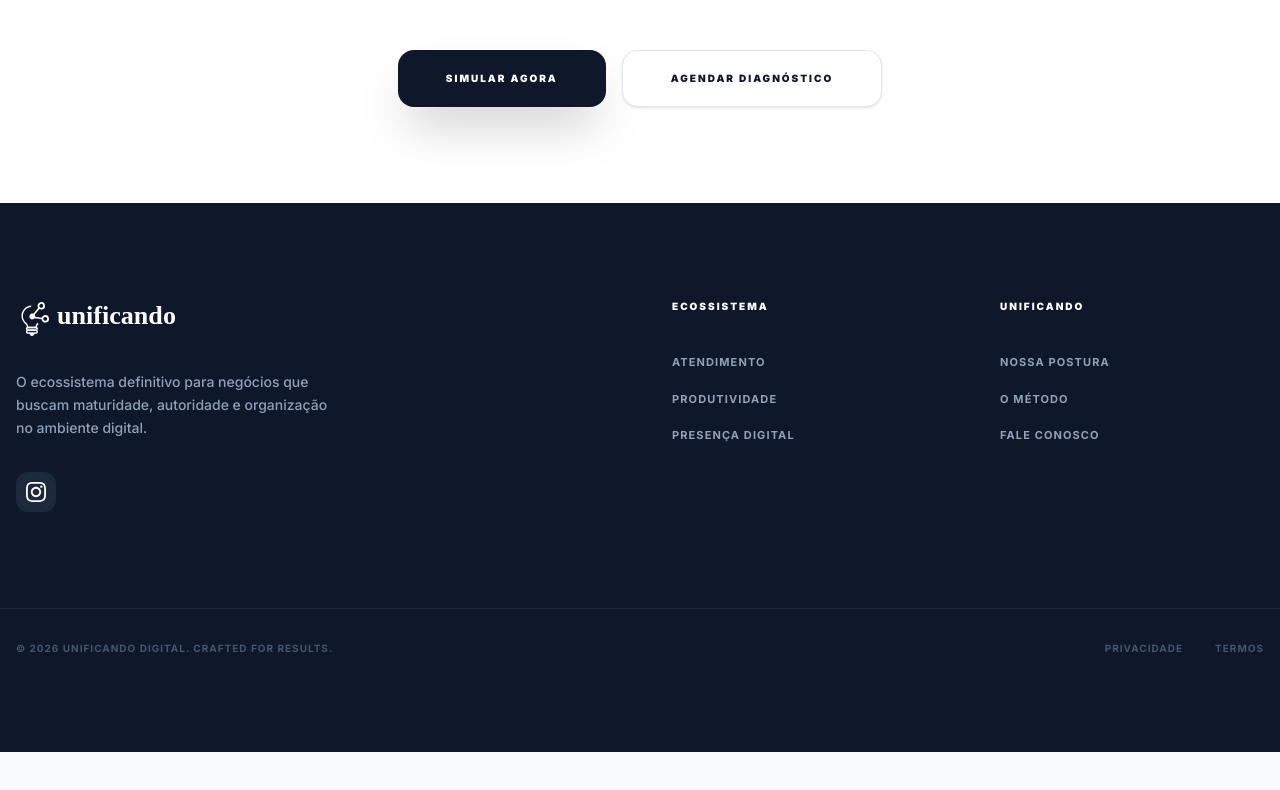
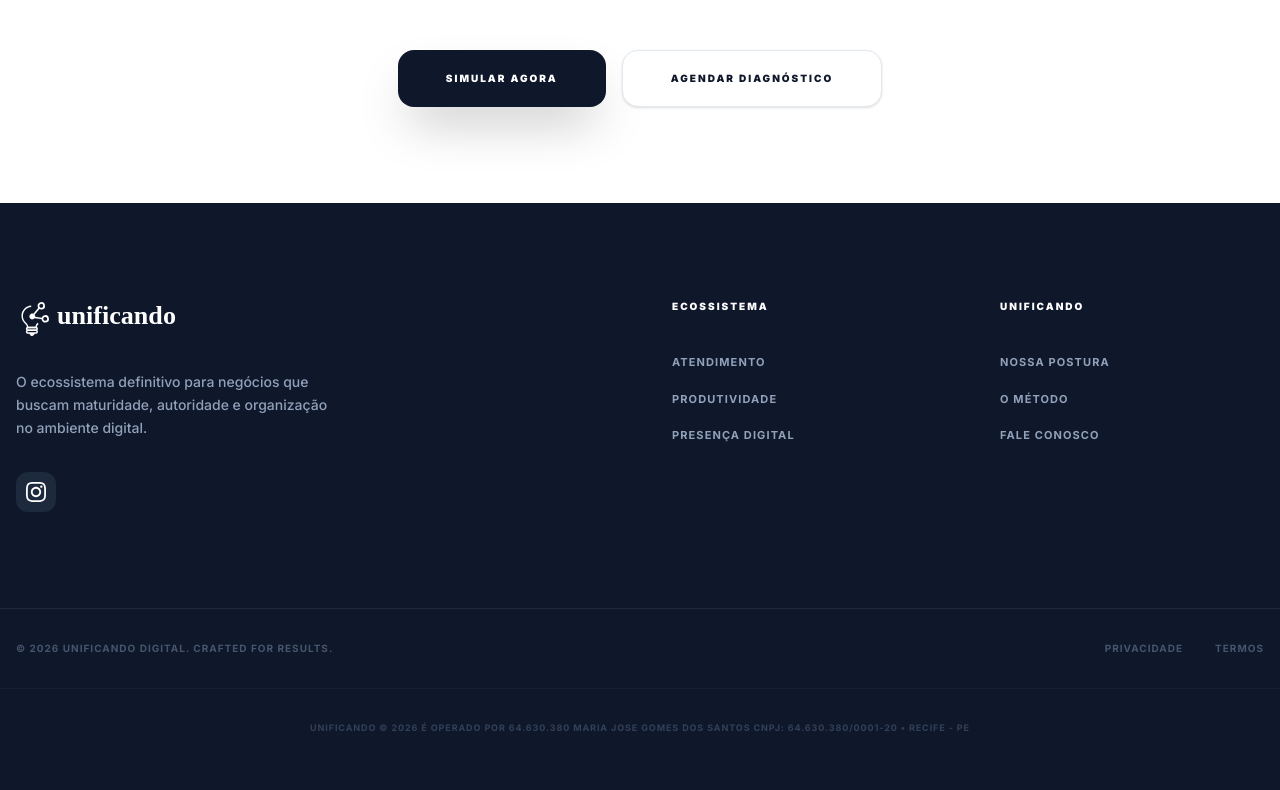
Before and after one commit to renatojuniordw/ui-unificando, a React (Vite) app: page / in a window 1280 px wide. Shown: the part 3719-4509 px from the top of the page. Before the commit the page ends 4471 px from the top, so only its background shows below. Built offline with nearby package versions, Linux system fonts and the light colour scheme.

Commit message:
feat: Add legal company information to the footer and structured data.

```diff
--- a/src/components/layout/Footer.tsx
+++ b/src/components/layout/Footer.tsx
@@ -137,6 +137,13 @@ export const Footer: React.FC = () => {
           </Link>
         </div>
       </div>
+      <div className="max-w-7xl mx-auto px-4 mt-8 pt-8 border-t border-slate-800/50 text-[9px] font-bold uppercase tracking-widest text-slate-700 text-center">
+        <p>
+          Unificando © {new Date().getFullYear()} é operado por 64.630.380 MARIA
+          JOSE GOMES DOS SANTOS <br className="md:hidden" /> CNPJ:
+          64.630.380/0001-20 • Recife - PE
+        </p>
+      </div>
     </footer>
   );
 };
--- a/src/pages/Home.tsx
+++ b/src/pages/Home.tsx
@@ -34,6 +34,14 @@ export const Home: React.FC = () => {
               name: "Unificando",
               url: "https://unificando.com.br",
               logo: "https://unificando.com.br/assets/LOGO_UNIFICANDO-D8bsxGgc.svg",
+              legalName: "64.630.380 MARIA JOSE GOMES DOS SANTOS",
+              taxID: "64.630.380/0001-20",
+              address: {
+                "@type": "PostalAddress",
+                addressLocality: "Recife",
+                addressRegion: "PE",
+                addressCountry: "BR",
+              },
               sameAs: ["https://instagram.com/unificando.digital"],
               contactPoint: {
                 "@type": "ContactPoint",
```
